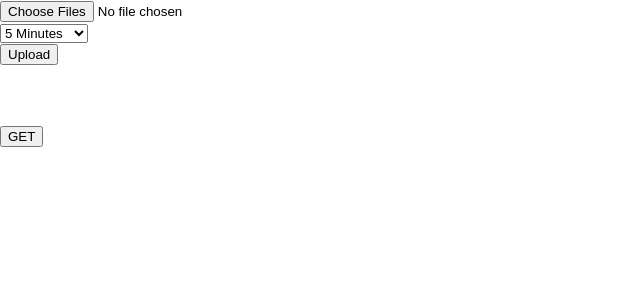
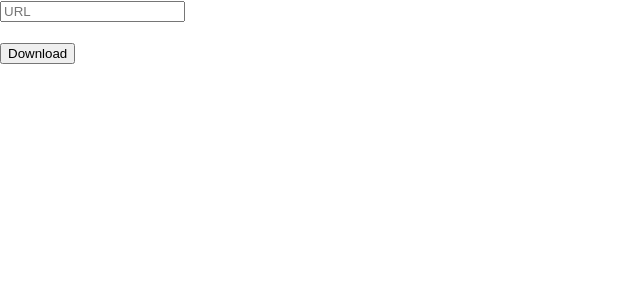
Before and after one commit to manosriram/filebound, a React (Create React App) app in the folder client/: page /download in a window 1280 px wide. Shown: the top 300 px of the page, without its empty margins (0-640 px from the left). Built offline with nearby package versions, Linux system fonts and the light colour scheme.

Commit message:
Add File Expiration Check, Progress: Download

```diff
--- a/client/src/App.js
+++ b/client/src/App.js
@@ -1,13 +1,15 @@
 import React from 'react';
 import { BrowserRouter as Router, Switch, Route } from "react-router-dom";
 import Home from "./Components/Home";
+import Download from "./Components/Download";
 
 const App = () => {
   return (
       <>
        <Router>
         <Switch>
-            <Route path="/"><Home /></Route>
+            <Route exact path="/"><Home /></Route>
+            <Route exact path="/download"><Download /></Route>
         </Switch>
         </Router>
       </>
--- /dev/null
+++ b/client/src/Components/Download.jsx
@@ -0,0 +1,30 @@
+import React, { Fragment, useState } from "react";
+import axios from "axios";
+const Download = () => {
+    const handleSubmit = e => {
+        e.preventDefault();
+        const url = e.target.url.value;
+        axios
+            .post("/file/download", {
+                url,
+                headers: {
+                    "Content-Type": "application/json"
+                }
+            })
+            .then(res => console.log(res))
+            .catch(err => console.log(err));
+    };
+
+    return (
+        <Fragment>
+            <form action="" onSubmit={handleSubmit} name="fmr">
+                <input type="text" placeholder="URL" name="url" />
+                <br />
+                <br />
+                <input type="submit" value="Download" />
+            </form>
+        </Fragment>
+    );
+};
+
+export default Download;
--- a/client/src/Components/Home.jsx
+++ b/client/src/Components/Home.jsx
@@ -3,18 +3,9 @@ import "./App.css";
 import FileUpload from "./FileUpload";
 
 const Home = () => {
-    const getFile = async () => {
-        const resp = await fetch("/file/getFiles");
-        const data = await resp.json();
-        document.write(JSON.stringify(data));
-    };
     return (
         <>
             <FileUpload />
-            <br />
-            <br />
-            <br />
-            <button onClick={getFile}>GET</button>
         </>
     );
 };
--- a/package.json
+++ b/package.json
@@ -19,7 +19,9 @@
   "dependencies": {
     "archiver": "^4.0.1",
     "aws-sdk": "^2.658.0",
+    "axios": "^0.19.2",
     "body-parser": "^1.19.0",
+    "cors": "^2.8.5",
     "dotenv": "^8.2.0",
     "express": "^4.17.1",
     "express-fileupload": "^1.1.7-alpha.3",
```
Also changed, not shown: 2 other files (tests, documents, lock files or other folders).
